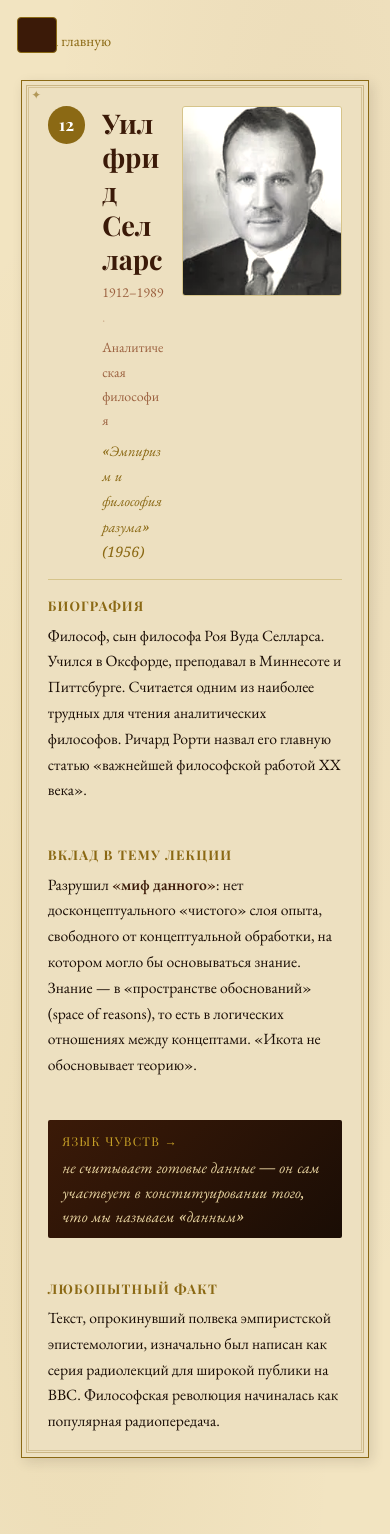
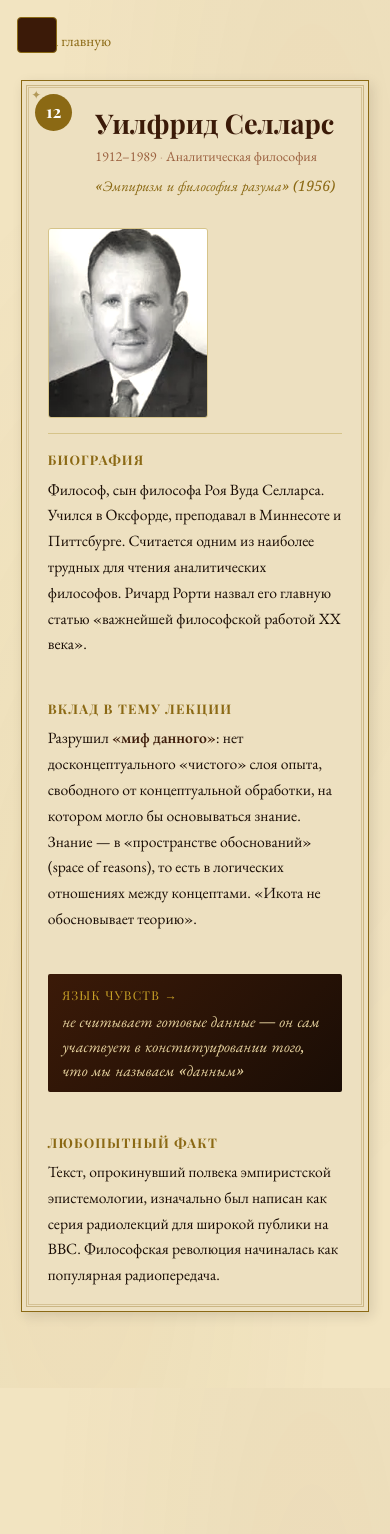
Before and after one commit to kagort/language-of-experience, a Jekyll site: the page built from _philosophers_all/sellars.md, in a window 390 px wide. Built offline with Jekyll 4.4.1, drawn with Linux system fonts in a browser that asks for light colours; some web fonts are replaced; after the commit the page ends 1388 px from its top, so only the background shows below that.

Commit message:
Мобильная карточка философа: вертикальный стек шапки
https://claude.ai/code/session_01NSKoQKjUsAHKDyNdFKNEHZ

```diff
--- a/assets/css/style.scss
+++ b/assets/css/style.scss
@@ -1337,18 +1337,30 @@ hr {
     word-break: break-word;
   }
 
-  /* Philosopher card header: stack portrait below name on mobile */
+  /* Philosopher card header: vertical stack on mobile */
   .card-header {
-    flex-wrap: wrap;
+    flex-direction: column;
+    flex-wrap: nowrap;
+    align-items: flex-start;
+  }
+  .card-num {
+    order: 1;
+    position: absolute;
+    top: 0.75rem;
+    left: 0.75rem;
   }
   .card-portrait {
-    order: 2;
-    width: 90px;
-    height: 107px;
+    order: 3;
+    width: 100%;
+    height: 180px;
+    margin-top: 0.75rem;
+    img { object-position: center top; }
   }
   .card-identity {
-    order: 1;
-    flex: 1 1 0;
+    order: 2;
+    flex: none;
+    width: 100%;
+    padding-left: 2.8rem;
     min-width: 0;
     overflow-wrap: break-word;
     word-break: break-word;
```
